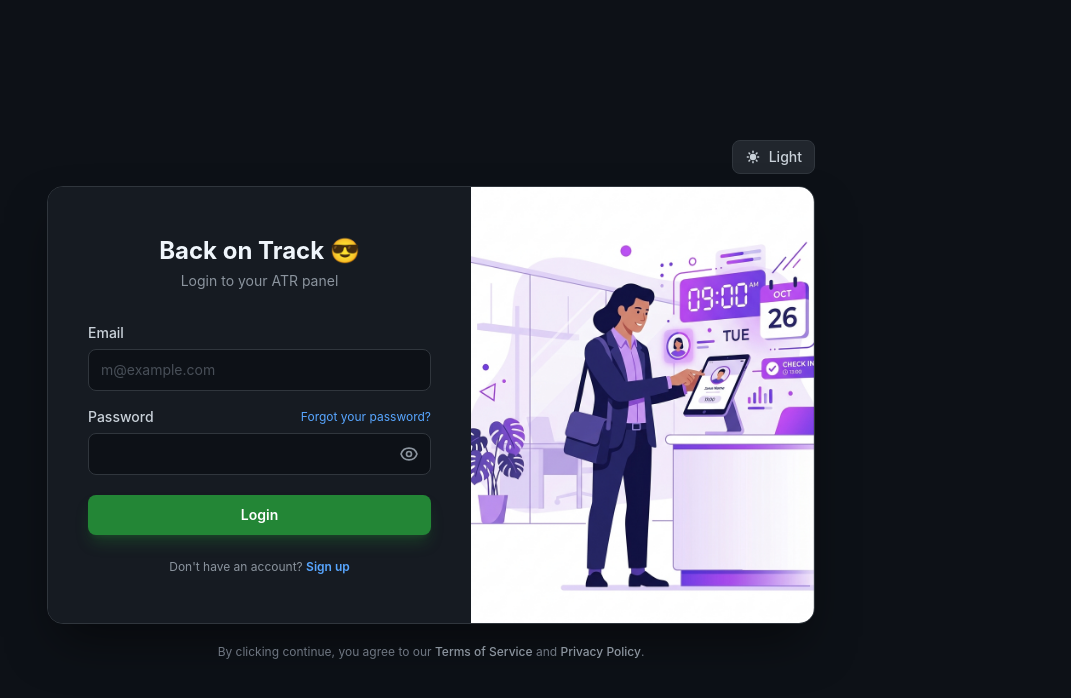
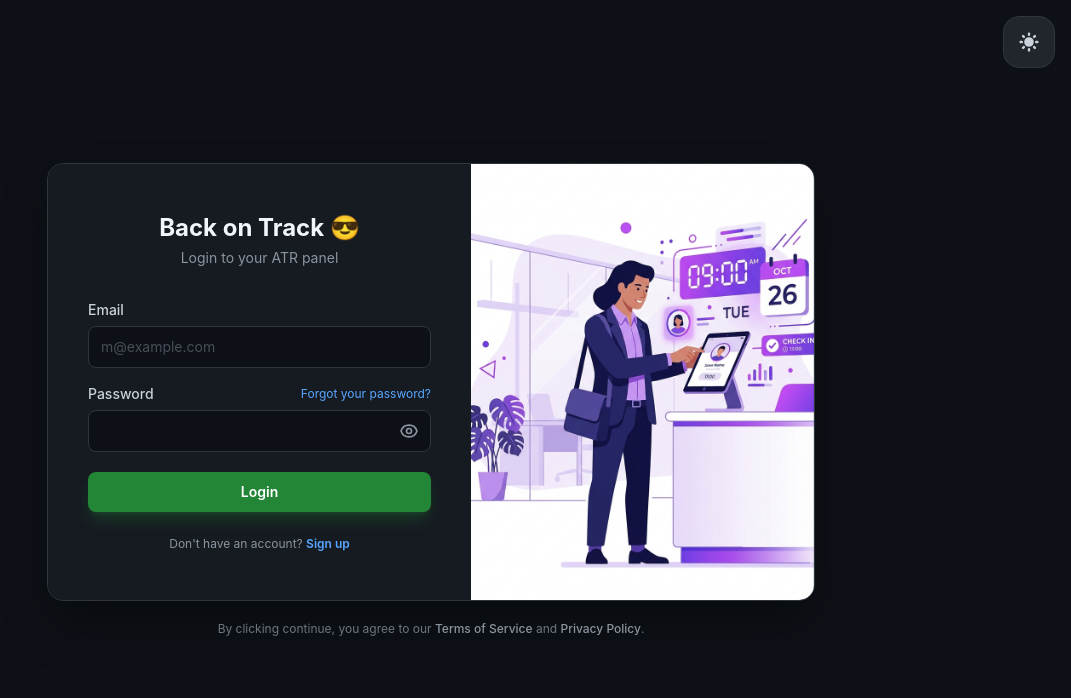
Before and after one commit to jiteshgoodboy0109-jit/Attendance_Tracker_Frontend, a React (Vite) app: page / in a window 1280 px wide. Shown: the top 698 px of the page, without its empty margins (209-1280 px from the left). Built offline with nearby package versions, Linux system fonts and the light colour scheme.

Commit message:
theme button modified

```diff
--- a/src/components/Login/Login.jsx
+++ b/src/components/Login/Login.jsx
@@ -48,11 +48,11 @@
                       bg-[#FFFFFF] dark:bg-[#0D1117]">
 
         {/* ── Theme Toggle (top-right) ─────────────────────────────────────── */}
-        <div className="w-full max-w-3xl flex justify-end mb-3">
+        <div className="fixed top-4 right-4 z-50">
           <button
             onClick={() => setIsDark(!isDark)}
             aria-label="Toggle theme"
-            className="flex items-center gap-2 px-3 py-1.5 rounded-lg border text-sm font-medium
+            className="flex items-center justify-center w-13 h-13 rounded-2xl border text-sm font-medium
                        transition-all duration-300 hover:scale-105 hover:shadow-md
                        bg-[#FFFFFF] dark:bg-[#21262D]
                        border-[#D0D7DE] dark:border-[#30363D]
@@ -62,8 +62,9 @@
                        hover:border-[#0969DA]/30 dark:hover:border-[#58A6FF]/30"
           >
             {isDark
-              ? <><HiSun  className="w-4 h-4" /> Light</>
-              : <><HiMoon className="w-4 h-4" /> Dark</>}
+              ? <HiSun  className="w-6 h-6" />
+              : <HiMoon className="w-6 h-6" />
+            }
           </button>
         </div>
 
```
